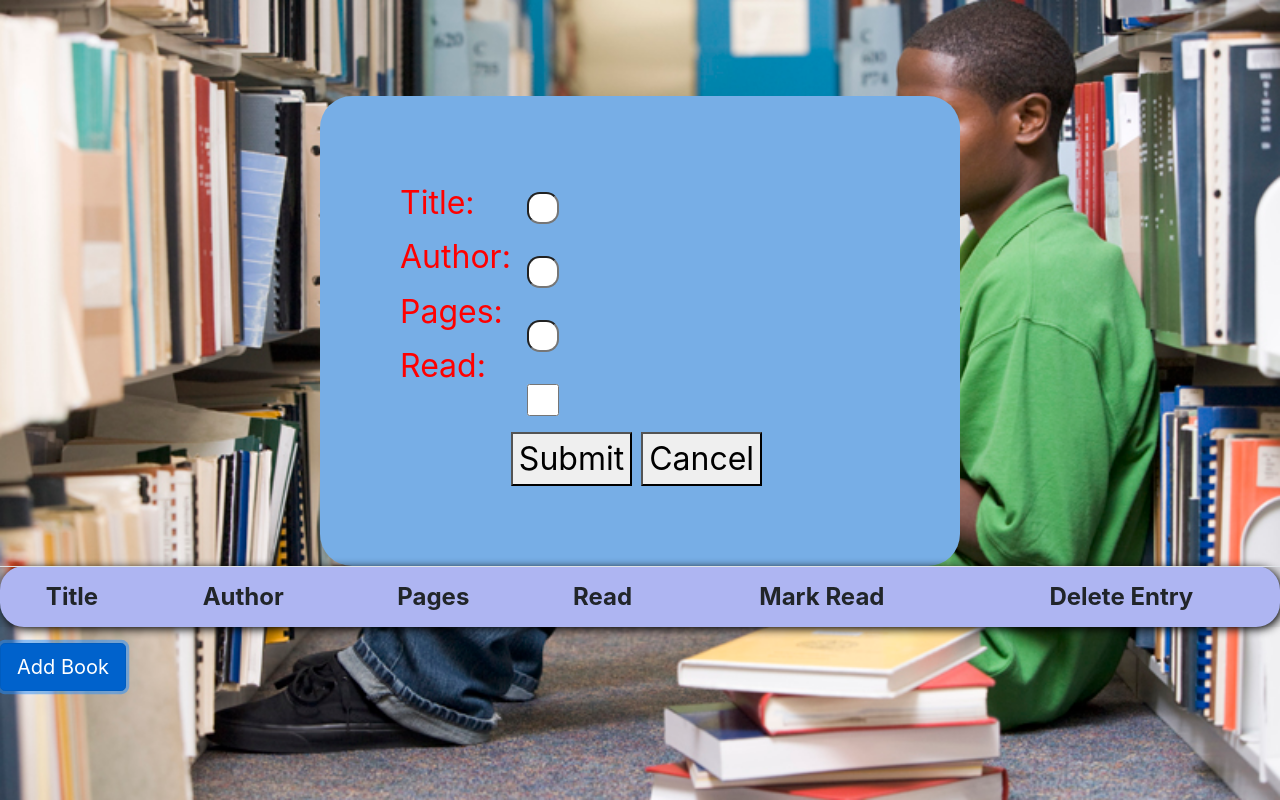
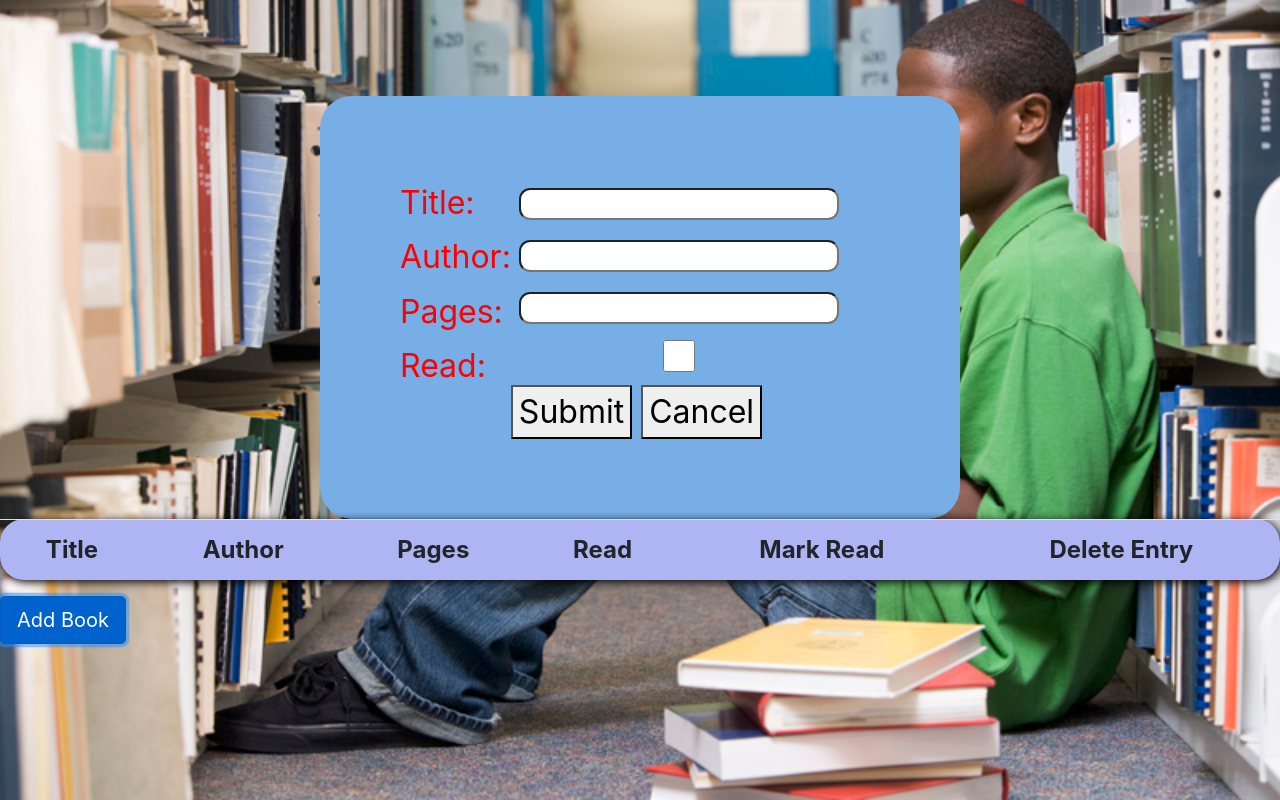
Before and after one commit to billodiallo/myLibrary, a website: page index.html in a window 1280 px wide. Both pictures are taken after a click on the button "Add Book". Drawn offline with nearby package versions, Linux system fonts and the light colour scheme; no server answers.

Commit message:
Fix buttons issues

```diff
--- a/css/styles.css
+++ b/css/styles.css
@@ -66,9 +66,9 @@ body {
 
 .input {
   height: 4vh;
-  width: 4vh;
-  margin: 2vh;
-  border-radius: 1.6vh;
+  width: 40vh;
+  margin: 1vh;
+  border-radius: 1.4vh;
   font-size: 3vh;
   font-family: "Bebas Neue", cursive;
 }
--- a/index.html
+++ b/index.html
@@ -33,10 +33,10 @@
 
 
                 <div id='inputElem'>
-                    <input class='input' type="text" id='newTitle' required ><br>
-                    <input  class='input' type="text" id='newAuthor' required><br>
-                    <input  class='input' type="text" id='newPages' required><br>
-                    <input  class='input' type="checkbox" id='newRead' required><br>
+                    <input class='input' type="text" id='newTitle'><br>
+                    <input required class='input' type="text" id='newAuthor'><br>
+                    <input required class='input' type="text" id='newPages'><br>
+                    <input required class='input' type="checkbox" id='newRead'><br>
                     <button onclick='addBookToLibrary()' class='tableButtons'>Submit</button>
                     <button onclick='showForm()' class='tableButtons'>Cancel</button>
                 </div>
```
